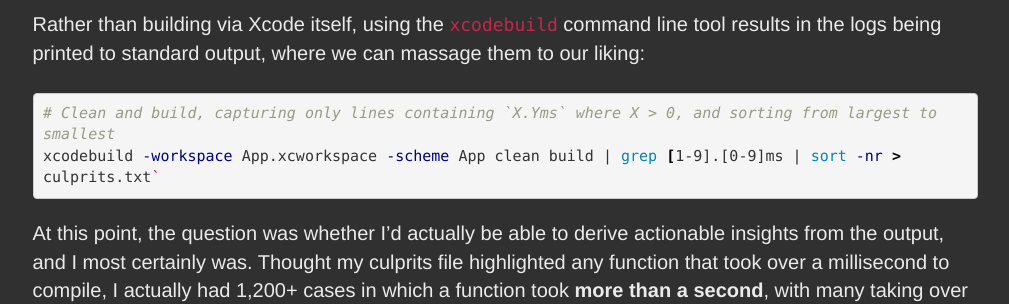
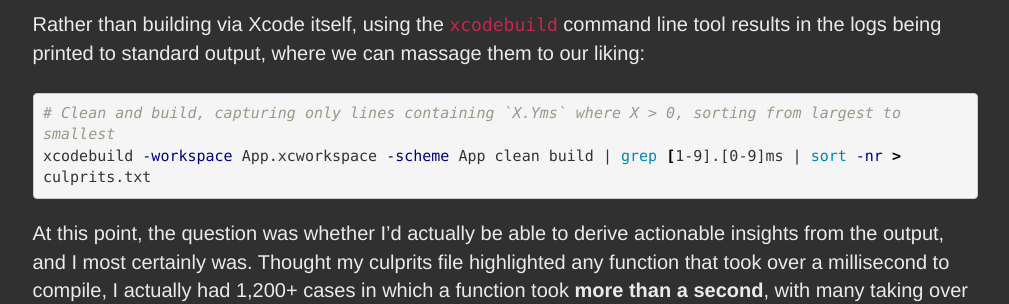
Before and after one commit to irace/irace.github.com, a Jekyll site: the page built from _posts/2016-01-18-profiling-your-swift-compilation-times.md, in a window 1280 px wide and 900 px high, scrolled down 1661 px. Shown: the part 156-460 px from the top of the window, without its empty margins (135-1144 px from the left). Built offline with Jekyll 4.4.1, drawn with Linux system fonts in a browser that asks for light colours; nearby versions of some CDN libraries.

Commit message:
Update 2016-01-18-profiling-your-swift-compilation-times.md

```diff
--- a/_posts/2016-01-18-profiling-your-swift-compilation-times.md
+++ b/_posts/2016-01-18-profiling-your-swift-compilation-times.md
@@ -20,8 +20,8 @@
 Rather than building via Xcode itself, using the `xcodebuild` command line tool results in the logs being printed to standard output, where we can massage them to our liking:
 
 {% highlight bash %}
-# Clean and build, capturing only lines containing `X.Yms` where X > 0, and sorting from largest to smallest
-xcodebuild -workspace App.xcworkspace -scheme App clean build | grep [1-9].[0-9]ms | sort -nr > culprits.txt`
+# Clean and build, capturing only lines containing `X.Yms` where X > 0, sorting from largest to smallest
+xcodebuild -workspace App.xcworkspace -scheme App clean build | grep [1-9].[0-9]ms | sort -nr > culprits.txt
 {% endhighlight %}
 
 At this point, the question was whether I’d actually be able to derive actionable insights from the output, and I most certainly was. Thought my culprits file highlighted any function that took over a millisecond to compile, I actually had 1,200+ cases in which a function took **more than a second**, with many taking over three seconds. Thankfully, these 1,200+ lines were actually all **the same three functions** repeated many times over again (I don’t know enough about compilers to understand why this is the case, but the inclusion of “closure” in the output sample below does shed a bit of light).
```
